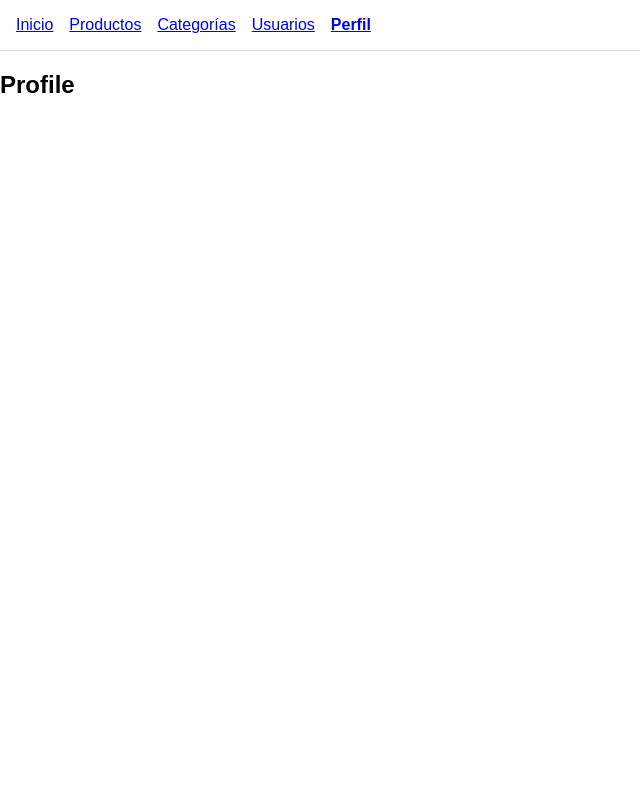
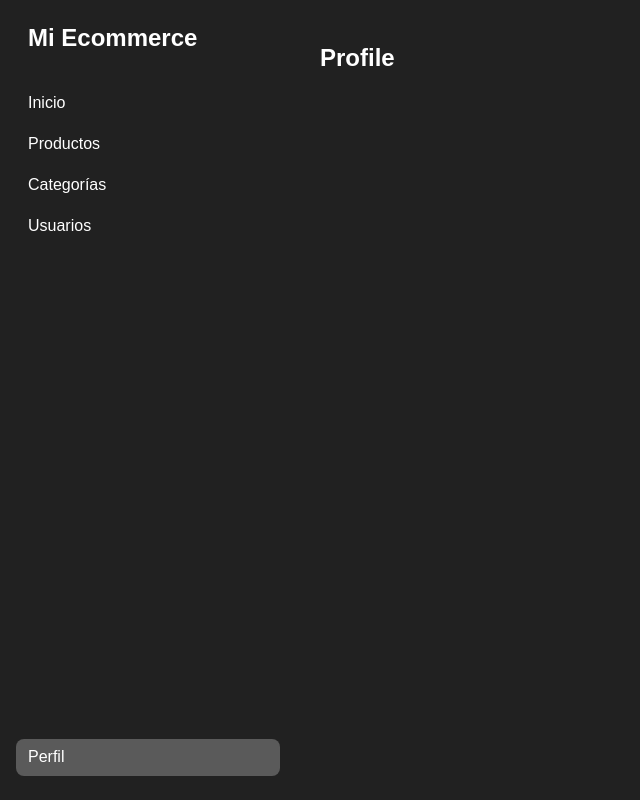
Before and after one commit to JuanPabloAguero/Mi-Ecommerce-Dashboard, a React (Vite) app in the folder dashboard/: page /profile in a window 1280 px wide. Shown: the whole page, without its empty margins (0-640 px from the left). Built offline with nearby package versions, Linux system fonts and the light colour scheme.

Commit message:
s7-3: Implement MainLayout with Sidebar and Main Area; remove Navbar component

```diff
--- a/dashboard/src/App.jsx
+++ b/dashboard/src/App.jsx
@@ -2,8 +2,8 @@ import { Routes, Route } from 'react-router'; // Routes agrupa las rutas; Route
 import './App.css'; // estilos de la app principal
 import Home from './pages/Home/Home'; // página de inicio
 
-// Navegación y páginas nuevas de esta User Story
-import Navbar from './components/organisms/Navbar/Navbar';
+// Estructura general de la UI (Sidebar + Main Area)
+import MainLayout from './components/templates/MainLayout/MainLayout';
 import Profile from './pages/Profile/Profile';
 import NotFound from './pages/NotFound/NotFound';
 
@@ -22,14 +22,13 @@ import UsersList from './pages/Users/UsersList/UsersList';
 import UserView from './pages/Users/UserView/UserView';
 import UserForm from './pages/Users/UserForm/UserForm';
 
-// Componente principal: muestra la barra de navegación y, debajo,
-// la página que corresponde a la URL actual (el ruteo se define acá)
+// Componente principal: define las rutas; todas se muestran dentro del
+// Main Area de MainLayout, junto al Sidebar
 function App() {
   return (
-    <>
-      <Navbar /> {/* visible en todas las páginas */}
-
-      <Routes>
+    <Routes>
+      {/* Ruta "layout": sin path, envuelve a todas las demás con MainLayout (renderizan en su <Outlet />) */}
+      <Route element={<MainLayout />}>
         {/* Inicio */}
         <Route path="/" element={<Home />} />
 
@@ -54,10 +53,11 @@ function App() {
         {/* Perfil del usuario actual */}
         <Route path="/profile" element={<Profile />} />
 
-        {/* Ruta por defecto: "*" captura cualquier URL inexistente o aún no implementada (Error 404) */}
+        {/* Ruta por defecto: "*" captura cualquier URL inexistente o aún no implementada (Error 404);
+            queda dentro del layout para que el Sidebar siga visible */}
         <Route path="*" element={<NotFound />} />
-      </Routes>
-    </>
+      </Route>
+    </Routes>
   );
 }
 
--- a/dashboard/src/components/organisms/Navbar/Navbar.css
+++ /dev/null
@@ -1,12 +0,0 @@
-/* Barra de navegación */
-.navbar {
-  display: flex;
-  gap: 1rem;
-  padding: 1rem;
-  border-bottom: 1px solid #ddd;
-}
-
-/* NavLink agrega la clase "active" al enlace de la ruta actual */
-.navbar a.active {
-  font-weight: bold;
-}
--- a/dashboard/src/components/organisms/Navbar/Navbar.jsx
+++ /dev/null
@@ -1,18 +0,0 @@
-import { NavLink } from 'react-router'; // como Link, pero marca con la clase "active" el enlace de la ruta actual
-import './Navbar.css'; // estilos propios del componente
-
-// Barra de navegación principal (organismo del modelo atómico)
-function Navbar() {
-  return (
-    <nav className="navbar">
-      {/* "end" evita que "/" quede activo en todas las rutas */}
-      <NavLink to="/" end>Inicio</NavLink>
-      <NavLink to="/products">Productos</NavLink>
-      <NavLink to="/categories">Categorías</NavLink>
-      <NavLink to="/users">Usuarios</NavLink>
-      <NavLink to="/profile">Perfil</NavLink>
-    </nav>
-  );
-}
-
-export default Navbar; // se exporta para usarlo en App
--- /dev/null
+++ b/dashboard/src/components/organisms/Sidebar/Sidebar.css
@@ -0,0 +1,62 @@
+/* Sidebar: 296px de ancho, fijo a la izquierda mientras se scrollea el Main Area */
+.sidebar {
+  box-sizing: border-box;   /* el padding no suma al ancho: mide exactamente 296px */
+  width: var(--sidebar-width);
+  flex-shrink: 0;           /* el Main Area no lo achica */
+  position: sticky;
+  top: 0;
+  height: 100vh;
+  height: 100dvh;           /* en celulares descuenta la barra del navegador */
+  display: flex;
+  flex-direction: column;
+  padding: 1.5rem 1rem;
+  background: var(--bg);
+}
+
+.sidebar__logo {
+  margin: 0 0 2rem 0.75rem;
+  font-size: 1.5rem;
+}
+
+.sidebar__nav {
+  display: flex;
+  flex-direction: column;
+  gap: 0.25rem;
+  flex: 1;                  /* empuja el enlace de perfil al final */
+}
+
+.sidebar__link {
+  padding: 0.6rem 0.75rem;
+  border-radius: 0.5rem;
+  color: inherit;
+  text-decoration: none;
+}
+
+.sidebar__link:hover {
+  background: var(--surface);
+}
+
+/* NavLink agrega la clase "active" al enlace de la ruta actual */
+.sidebar__link.active {
+  background: var(--accent);
+}
+
+/* Pantallas de 1024px o menos: el Sidebar se oculta fuera de la pantalla */
+@media (max-width: 1024px) {
+  .sidebar {
+    position: fixed;        /* flota sobre el Main Area en lugar de ocupar espacio */
+    top: 0;
+    left: 0;
+    z-index: 20;            /* por encima del fondo oscuro (backdrop) y del contenido */
+    transform: translateX(-100%); /* desplazado a la izquierda, fuera de la vista */
+    visibility: hidden;     /* oculto también para teclado y lectores de pantalla */
+    transition: transform 0.25s ease, visibility 0.25s;
+    box-shadow: 4px 0 16px rgba(0, 0, 0, 0.5);
+  }
+
+  /* Abierto: vuelve a su lugar y se vuelve visible */
+  .sidebar--open {
+    transform: translateX(0);
+    visibility: visible;
+  }
+}
--- /dev/null
+++ b/dashboard/src/components/organisms/Sidebar/Sidebar.jsx
@@ -0,0 +1,29 @@
+import { NavLink } from 'react-router'; // enlace que marca con la clase "active" la ruta actual
+import './Sidebar.css'; // estilos propios del componente
+
+// Menú lateral (organismo del modelo atómico).
+// Recibe por props si está abierto (solo se usa en pantallas chicas) y cómo cerrarse
+function Sidebar({ isOpen, onClose }) {
+  return (
+    // La clase "sidebar--open" lo muestra cuando se abre en pantallas de 1024px o menos
+    <aside className={`sidebar ${isOpen ? 'sidebar--open' : ''}`}>
+      <h2 className="sidebar__logo">Mi Ecommerce</h2>
+
+      {/* Al hacer clic en un enlace se cierra el Sidebar (útil en pantallas chicas) */}
+      <nav className="sidebar__nav">
+        {/* "end" evita que "/" quede activo en todas las rutas */}
+        <NavLink to="/" end className="sidebar__link" onClick={onClose}>Inicio</NavLink>
+        <NavLink to="/products" className="sidebar__link" onClick={onClose}>Productos</NavLink>
+        <NavLink to="/categories" className="sidebar__link" onClick={onClose}>Categorías</NavLink>
+        <NavLink to="/users" className="sidebar__link" onClick={onClose}>Usuarios</NavLink>
+      </nav>
+
+      {/* Acceso al perfil, abajo del todo como en el diseño de referencia */}
+      <NavLink to="/profile" className="sidebar__link sidebar__profile" onClick={onClose}>
+        Perfil
+      </NavLink>
+    </aside>
+  );
+}
+
+export default Sidebar; // se exporta para usarlo en MainLayout
--- /dev/null
+++ b/dashboard/src/components/templates/MainLayout/MainLayout.css
@@ -0,0 +1,43 @@
+/* Sidebar y Main Area, uno al lado del otro */
+.layout {
+  display: flex;
+  min-height: 100vh;
+}
+
+/* Main Area: ocupa el resto del ancho (100% del viewport - 296px) */
+.main-area {
+  box-sizing: border-box;
+  flex: 1;
+  min-width: 0;   /* evita que contenido ancho (tablas, etc.) desborde el layout */
+  padding: 1.5rem;
+}
+
+/* El botón de menú y el fondo oscuro no existen en pantallas grandes */
+.menu-button,
+.layout__backdrop {
+  display: none;
+}
+
+/* Pantallas de 1024px o menos: el Main Area pasa a ocupar el 100% del ancho */
+@media (max-width: 1024px) {
+  .menu-button {
+    display: inline-block;
+    margin-bottom: 1rem;
+    padding: 0.4rem 0.8rem;
+    border: none;
+    border-radius: 0.5rem;
+    background: var(--surface);
+    color: var(--text);
+    font-size: 1.25rem;
+    cursor: pointer;
+  }
+
+  /* Cubre toda la pantalla bajo el Sidebar (que tiene z-index 20) */
+  .layout__backdrop {
+    display: block;
+    position: fixed;
+    inset: 0;
+    z-index: 10;
+    background: rgba(0, 0, 0, 0.5);
+  }
+}
--- /dev/null
+++ b/dashboard/src/components/templates/MainLayout/MainLayout.jsx
@@ -0,0 +1,47 @@
+import { useState, useEffect } from 'react'; // estado de apertura y efecto para la tecla Escape
+import { Outlet } from 'react-router'; // lugar donde se renderiza la página de la ruta actual
+import Sidebar from '../../organisms/Sidebar/Sidebar';
+import './MainLayout.css'; // estilos propios del layout
+
+// Estructura general de la UI (template): Sidebar + Main Area.
+// Las páginas de todas las rutas se cargan dentro del Main Area
+function MainLayout() {
+  // Indica si el Sidebar está abierto; solo tiene efecto visual en pantallas de 1024px o menos
+  const [sidebarOpen, setSidebarOpen] = useState(false);
+
+  // Cierra el Sidebar al presionar Escape
+  useEffect(() => {
+    const handleKeyDown = (e) => {
+      if (e.key === 'Escape') setSidebarOpen(false);
+    };
+    document.addEventListener('keydown', handleKeyDown);
+    return () => document.removeEventListener('keydown', handleKeyDown); // limpieza al desmontar
+  }, []);
+
+  return (
+    <div className="layout">
+      <Sidebar isOpen={sidebarOpen} onClose={() => setSidebarOpen(false)} />
+
+      {/* Fondo oscuro detrás del Sidebar abierto; al hacer clic se cierra */}
+      {sidebarOpen && (
+        <div className="layout__backdrop" onClick={() => setSidebarOpen(false)} />
+      )}
+
+      <main className="main-area">
+        {/* Botón de menú: solo se ve en pantallas de 1024px o menos */}
+        <button
+          className="menu-button"
+          aria-label="Abrir menú"
+          aria-expanded={sidebarOpen}
+          onClick={() => setSidebarOpen(true)}
+        >
+          ☰
+        </button>
+
+        <Outlet /> {/* acá aparece Home, ProductsList, etc., según la URL */}
+      </main>
+    </div>
+  );
+}
+
+export default MainLayout; // se exporta para usarlo en App
--- a/dashboard/src/index.css
+++ b/dashboard/src/index.css
@@ -1,5 +1,16 @@
 /* Estilos globales mínimos */
+/* Variables reutilizables por todos los componentes */
+:root {
+  --sidebar-width: 296px; /* ancho del Sidebar según el diseño */
+  --bg: #212121;          /* fondo general */
+  --surface: #2a2a2a;     /* fondo de tarjetas y elementos resaltados */
+  --accent: #5a5a5a;      /* elemento activo del menú */
+  --text: #ffffff;        /* color de texto */
+}
+
 body {
   margin: 0;
   font-family: sans-serif;
+  background: var(--bg); /* fondo oscuro como en las imágenes de referencia */
+  color: var(--text);
 }
```
